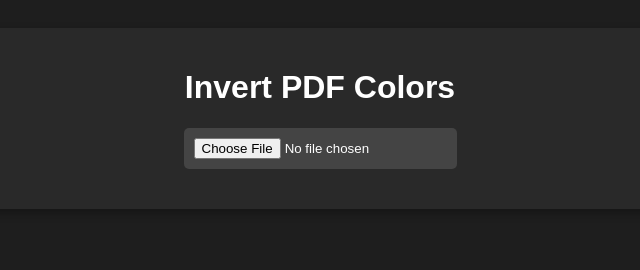
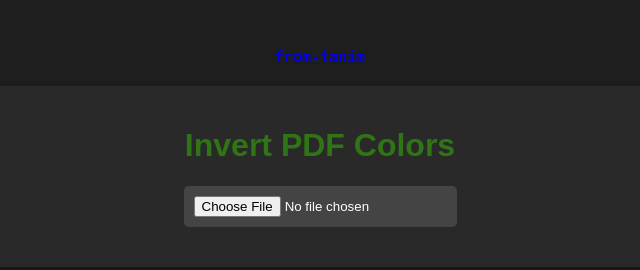
Before and after one commit to from-tanim/INVERTED-READER, a plain HTML site: page index.html in a window 1280 px wide. Shown: the whole page, without its empty margins (320-960 px from the left). Drawn offline with Linux system fonts and the light colour scheme.

Commit message:
Update i

```diff
--- a/index.html
+++ b/index.html
@@ -4,12 +4,20 @@
     <meta charset="UTF-8">
     <meta name="viewport" content="width=device-width, initial-scale=1.0">
     <title>Invert PDF Colors</title>
+    <h4 align="center">
+    <a href="https://github.com/from-tanim/INVERTED-READER/blob/Main/README.md">from-tanim</h4></a>
     <script src="https://cdnjs.cloudflare.com/ajax/libs/pdf.js/2.12.313/pdf.min.js"></script>
     <style>
+    h4 {
+            font-family: 'Monospace',Lucida Console
+ ;
+            font-size: 15px;
+
+        }
         body {
             font-family: Arial, sans-serif;
             background-color: #1e1e1e;
-            color: #ffffff;
+            color: #307515;
             text-align: center;
             padding: 20px;
         }
```
